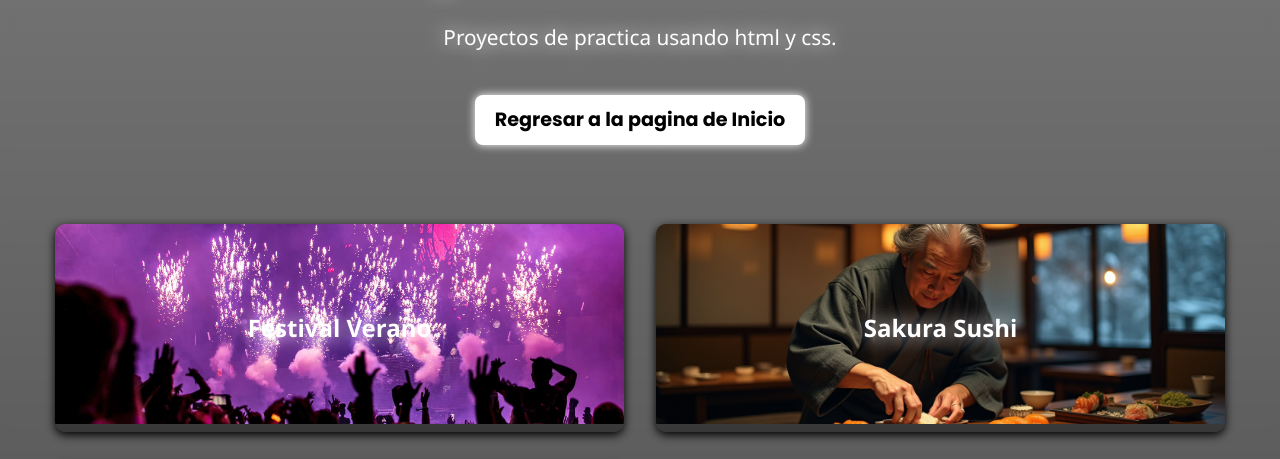
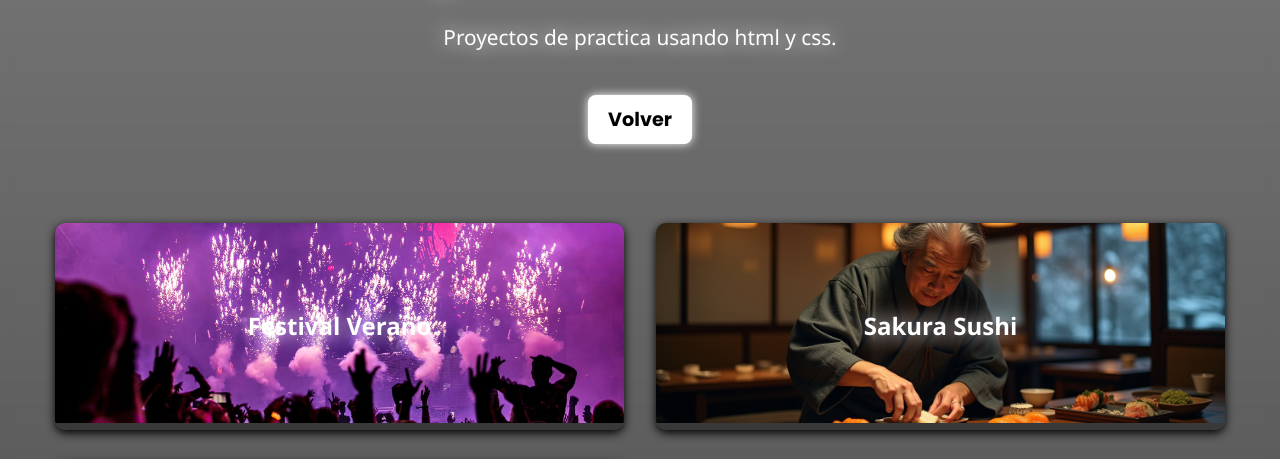
Before and after one commit to FranklinAuccasio/Curso-HTML5-CSS, a plain HTML site: page Proyectos-HTML-CSS/index-PROYECYO.html in a window 1280 px wide. Shown: the part 329-788 px from the top of the page. Drawn offline with Linux system fonts and the light colour scheme.

Commit message:
trato de arrelgar el boton

```diff
--- a/Proyectos-HTML-CSS/index-PROYECYO.html
+++ b/Proyectos-HTML-CSS/index-PROYECYO.html
@@ -21,7 +21,8 @@
       <p>Proyectos de practica usando html y css.</p>
     </div>
     <div class="regreso">
-      <a href="/index.html" class="btn-inicio">Regresar a la pagina de Inicio</a>
+      <button onclick="window.history.back()" class="btn-inicio">Volver</button>
+
     </div>
     <section class="container">
       <div class="container-grid">
```
